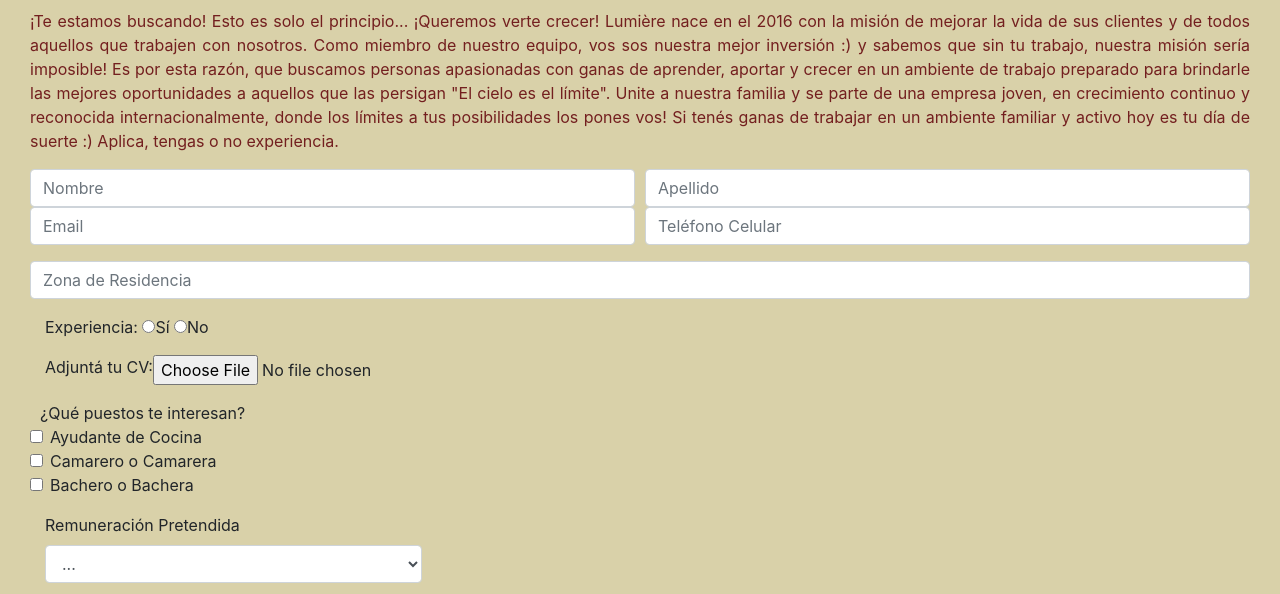
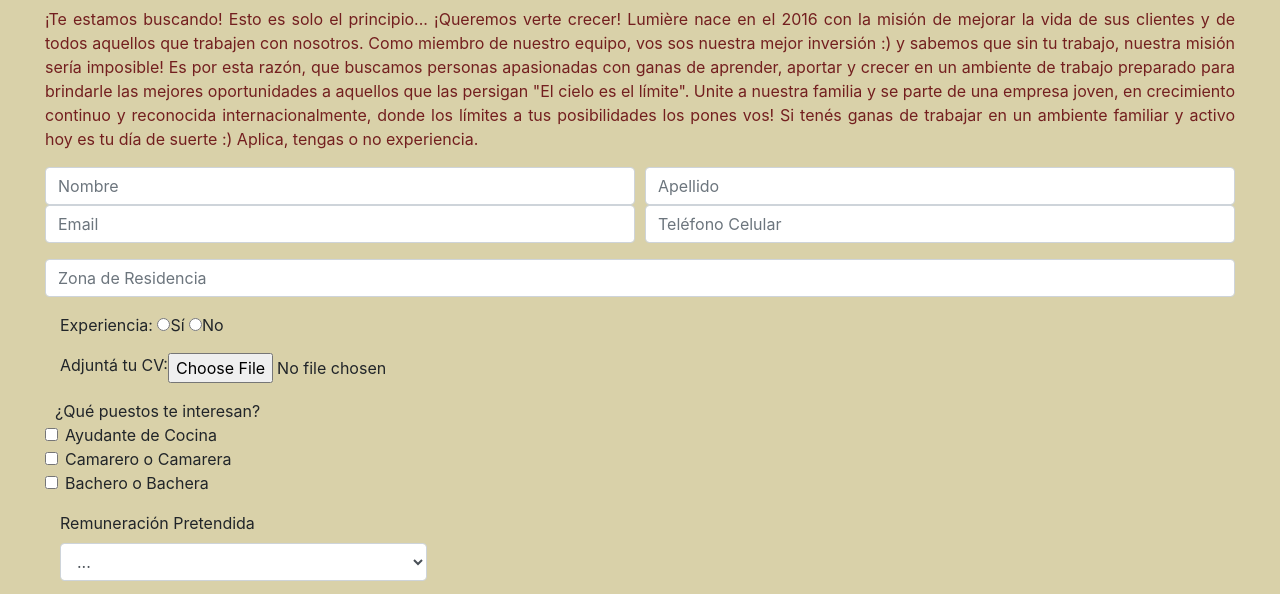
Before and after one commit to Yeniag/Lumiere-Galicer, a website: page pages/trabaja-con-nosotros.html in a window 1280 px wide. Shown: the part 278-872 px from the top of the page. Drawn offline with nearby package versions, Linux system fonts and the light colour scheme.

Commit message:
corrección overflow

```diff
--- a/pages/trabaja-con-nosotros.html
+++ b/pages/trabaja-con-nosotros.html
@@ -13,6 +13,7 @@
 </head>
 
 <body>
+    <div class="container-fluid">
         <div class="container-fluid header">
             <!-- header -->
             <div class="row header__area">
@@ -48,10 +49,10 @@
                     <h1 class="page-header col justify-content-center main-content__tile main-content__title--centered text-center">Trabajá con Nosotros</h1>
                 </div>
                 <div class="row main-content__item">
-                <p class="col-lg-12 col-xs-12 main-content__text text-wrap d-flex justify-content-around text-justify">¡Te estamos buscando! Esto es solo el principio... ¡Queremos verte crecer! Lumière nace en el 2016 con la misión de mejorar la vida de sus clientes y de todos aquellos que trabajen con nosotros. Como miembro de nuestro equipo, vos sos
-                    nuestra mejor inversión :) y sabemos que sin tu trabajo, nuestra misión sería imposible! Es por esta razón, que buscamos personas apasionadas con ganas de aprender, aportar y crecer en un ambiente de trabajo preparado para brindarle
-                    las mejores oportunidades a aquellos que las persigan "El cielo es el límite". Unite a nuestra familia y se parte de una empresa joven, en crecimiento continuo y reconocida internacionalmente, donde los límites a tus posibilidades
-                    los pones vos! Si tenés ganas de trabajar en un ambiente familiar y activo hoy es tu día de suerte :) Aplica, tengas o no experiencia.</p>
+                    <p class="col-lg-12 col-xs-12 main-content__text text-wrap d-flex justify-content-around text-justify">¡Te estamos buscando! Esto es solo el principio... ¡Queremos verte crecer! Lumière nace en el 2016 con la misión de mejorar la vida de sus clientes y de todos aquellos que trabajen con nosotros. Como miembro de nuestro equipo, vos
+                        sos nuestra mejor inversión :) y sabemos que sin tu trabajo, nuestra misión sería imposible! Es por esta razón, que buscamos personas apasionadas con ganas de aprender, aportar y crecer en un ambiente de trabajo preparado para
+                        brindarle las mejores oportunidades a aquellos que las persigan "El cielo es el límite". Unite a nuestra familia y se parte de una empresa joven, en crecimiento continuo y reconocida internacionalmente, donde los límites a tus
+                        posibilidades los pones vos! Si tenés ganas de trabajar en un ambiente familiar y activo hoy es tu día de suerte :) Aplica, tengas o no experiencia.</p>
                 </div>
                 <form>
                     <div class="form-row">
@@ -147,6 +148,7 @@
                 </h6>
             </div>
         </footer>
+    </div>
 
 
     <script src="https://code.jquery.com/jquery-3.5.1.slim.min.js" integrity="sha384-DfXdz2htPH0lsSSs5nCTpuj/zy4C+OGpamoFVy38MVBnE+IbbVYUew+OrCXaRkfj" crossorigin="anonymous"></script>
```
Also changed, not shown: pages/contacto.html (+2 -0 lines), pages/eventos.html (+4 -3 lines), pages/nosotros.html (+4 -3 lines), 1 other file. Lines whose indentation alone changed are shown as unchanged.
